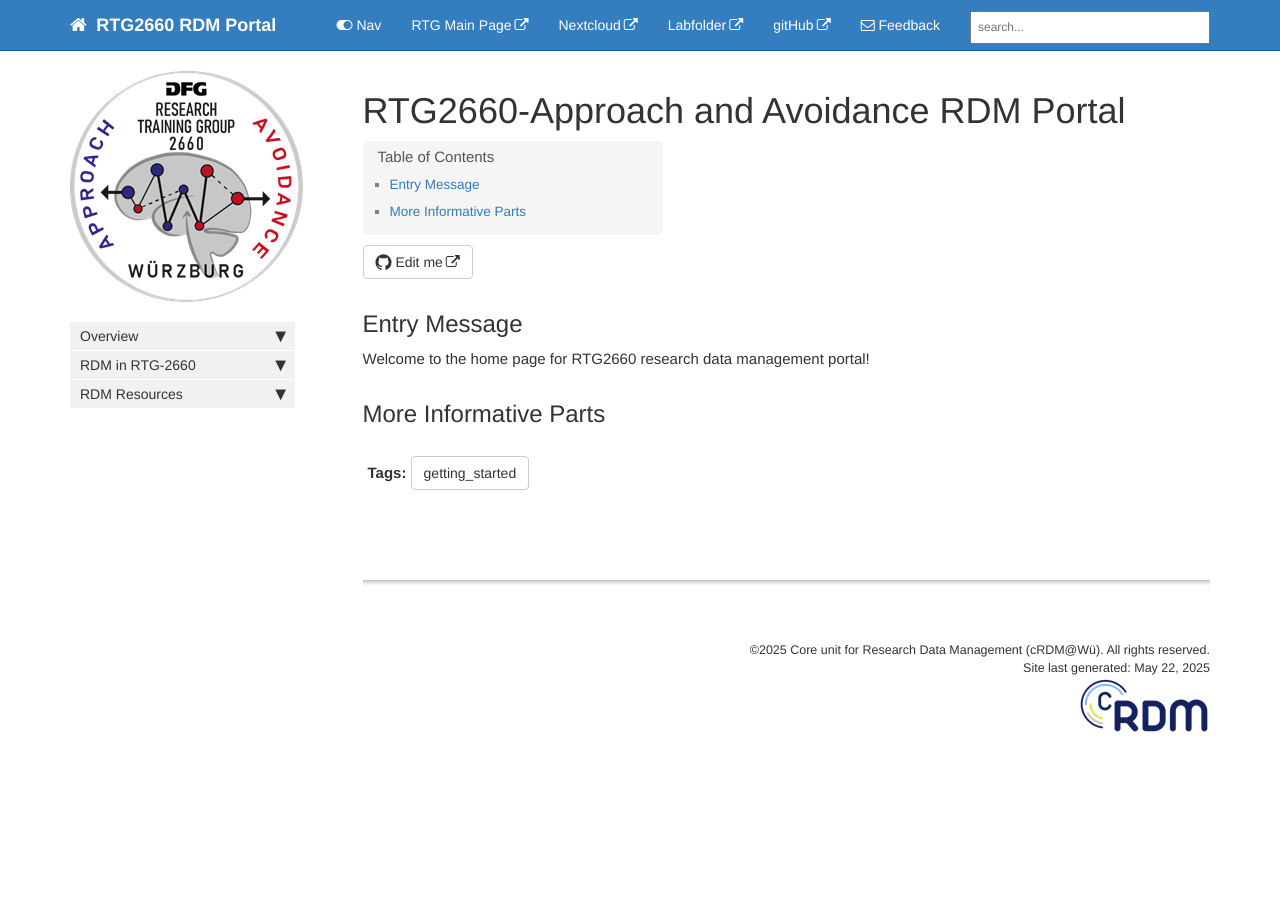
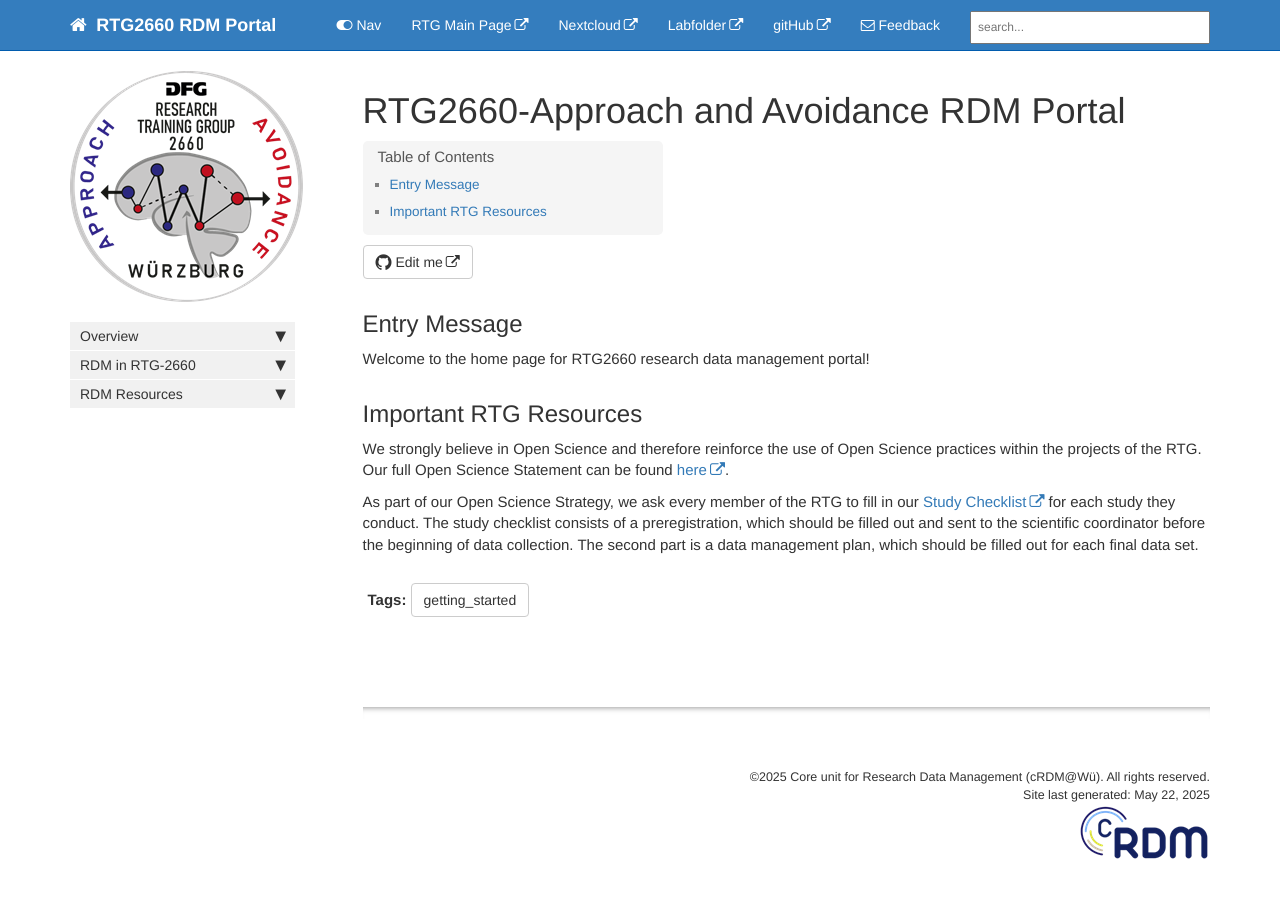
Before and after one commit to CoreUnitRDM/rtg2660-RDM-page, a Jekyll site: the page built from index.md, in a window 1280 px wide and 921 px high. Shown: the top 898 px of the window. Built offline with Jekyll 4.4.1, drawn with Linux system fonts in a browser that asks for light colours; comment, search, counter and statistics services are not loaded.

Commit message:
Update index.md
Added Open Science Statement and Study Checklist to landing page

```diff
--- a/index.md
+++ b/index.md
@@ -11,6 +11,10 @@ summary:
 
 Welcome to the home page for RTG2660 research data management portal!
 
-## More Informative Parts
+## Important RTG Resources
+
+We strongly believe in Open Science and therefore reinforce the use of Open Science practices within the projects of the RTG. Our full Open Science Statement can be found [here](https://drive.google.com/file/d/12elCP0-u0Rwjfe9sa0y41Ld-0VqEqLxa/view?usp=sharing).
+
+As part of our Open Science Strategy, we ask every member of the RTG to fill in our [Study Checklist](https://docs.google.com/document/d/15SgrzeHJDrZSPYwUfwcIcqwTdTiqCXJb/edit#heading=h.30j0zll) for each study they conduct. The study checklist consists of a preregistration, which should be filled out and sent to the scientific coordinator before the beginning of data collection. The second part is a data management plan, which should be filled out for each final data set.
 
 {% include links.html %}
```
